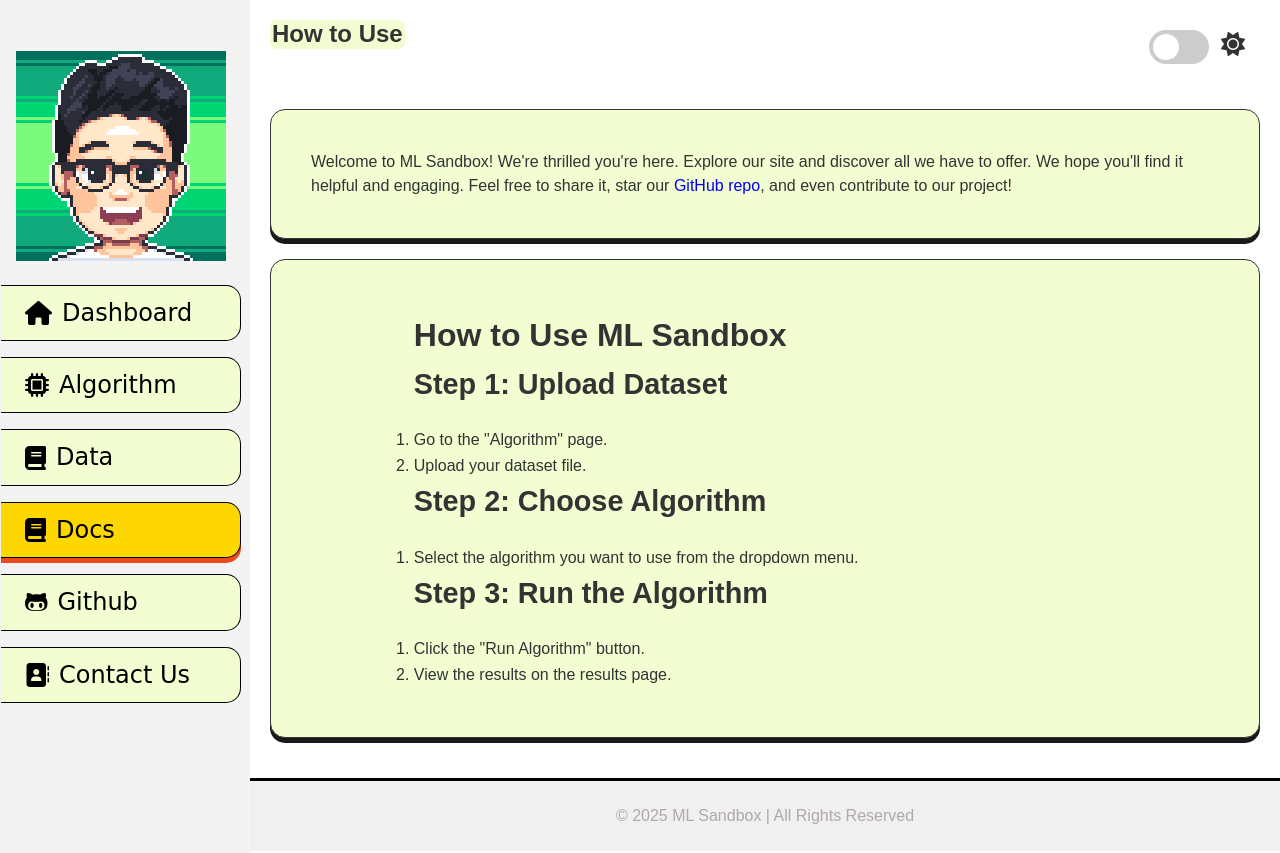
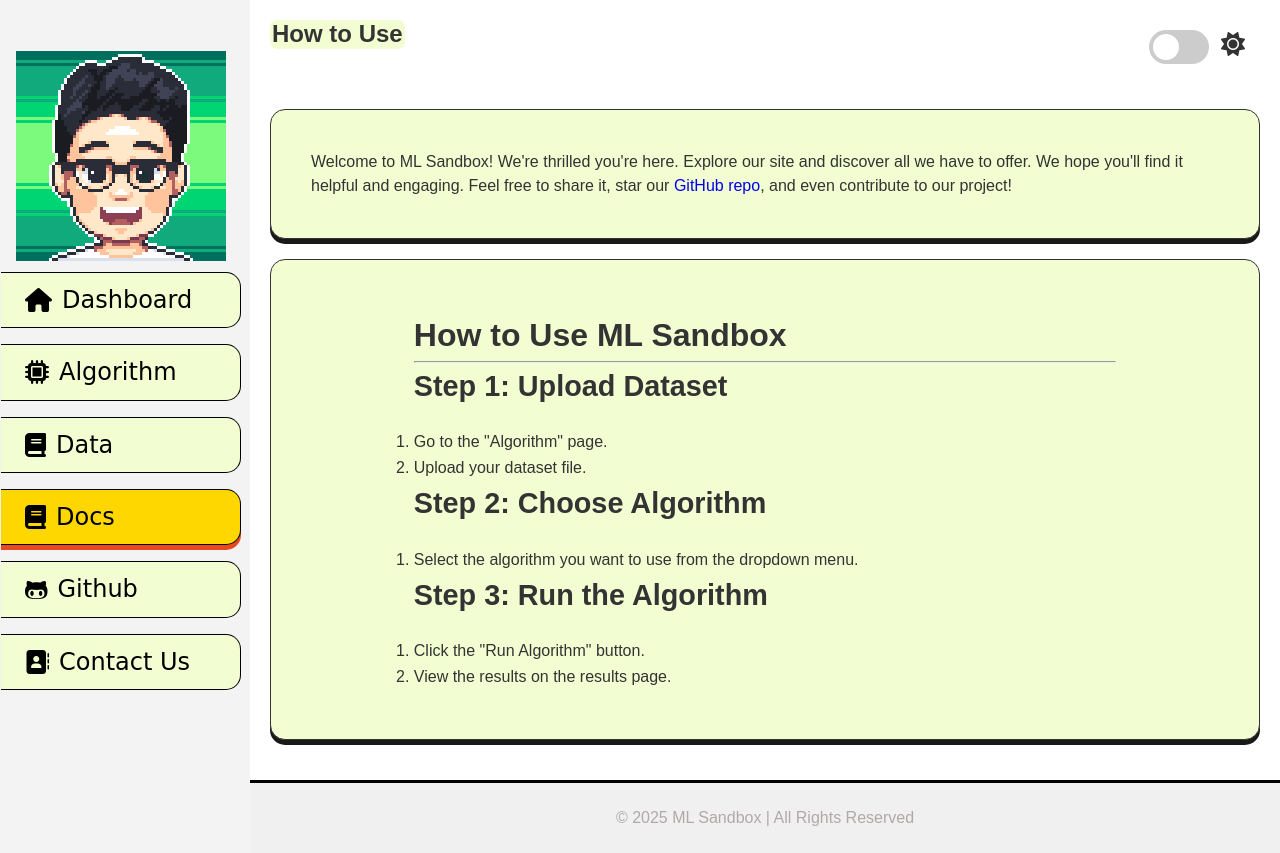
Before and after one commit to Hritikraj8804/ML-Sandbox, a Flask app: page /docs in a window 1280 px wide. Run offline with Flask 3, Linux system fonts and the light colour scheme.

Commit message:
padding fixs

```diff
--- a/docs/docs.md
+++ b/docs/docs.md
@@ -1,4 +1,4 @@
-# How to Use ML Sandbox
+# How to Use ML Sandbox<hr>
 
 ## Step 1: Upload Dataset
 1. Go to the "Algorithm" page.
--- a/frontend/static/css/style.css
+++ b/frontend/static/css/style.css
@@ -63,7 +63,7 @@ body {
 }
 
 .menu {
-    padding-top: 1rem;
+    padding-top: 0.2rem;
     display: flex;
     flex-direction: column;
     gap: 1rem;
```
